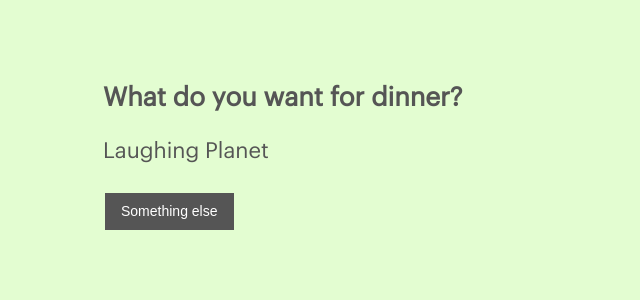
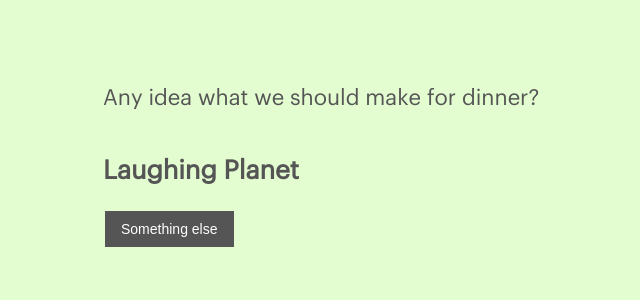
Before and after one commit to jonaschafer/jonaschafer.github.io, a Jekyll site: the page built from recipes.html, in a window 1280 px wide. Shown: the top 300 px of the page, without its empty margins (177-817 px from the left). Built offline with Jekyll 4.4.1, drawn with Linux system fonts in a browser that asks for light colours; part of the change alters nothing that is shown.

Commit message:
updated typography again and added href links to recipes

```diff
--- a/recipes.html
+++ b/recipes.html
@@ -5,8 +5,8 @@ title: Why, Hello There - The Portfolio of Jon Schafer
 
 <body class="bkg-color">
 
-  <h1>What do you want for dinner? </h1>
-  <p class="intro"><span id="message">Laughing Planet</span></p>
+  <p class="intro">Any idea what we should make for dinner?</p>
+  <h1><span id="message">Laughing Planet</span></h1>
   <button class="button" type="button" id="randomizer">Something else</button>
 
 <!-- Source: https://docs.google.com/spreadsheets/d/1jiJvIuWXqMinTJTamL4Eat5Z1pnXegUsUk3Db7wJ9_0/edit#gid=0 -->
@@ -15,18 +15,18 @@ title: Why, Hello There - The Portfolio of Jon Schafer
     (() => {
       const nouns = [
         '<a href="https://www.cookinglight.com/recipes/kale-radicchio-salad-run-fast-eat-slow" target="_blank">Shalanes Farro and Kale salad w/ HB eggs</a>',
-        'Adobe Chicken Tacos',
-        'Serious Eats Sloppy Joes with Jalapeno-carrot slaw',
-        'TJs Frozen Bean burgers with spinach salad',
-        'Tuna salad lettuce cups',
-        'Soy-Maple Turkey Lettuce Cups',
-        'Challah French Toast with Scrambled eggs, bacon',
-        'Sheet pan chicken with roasted carrots and cauliflower',
-        'Spaghetti with ground chuck meat sauce',
-        'Instant pot teriyaki with rice, veggies',
-        'Frozen meatballs and sweet potato tots',
-        'Breakfast burritos',
-        'Baked oatmeal',
+        '<a href="https://www.epicurious.com/recipes/member/views/easy-chicken-tacos-50113913" target="_blank">Adobo Chicken Tacos</a>',
+        '<a href="https://www.seriouseats.com/recipes/2010/04/sloppy-joes-with-barbecue-sauce-carrot-jalapeno-slaw-recipe.html" target="_blank">Serious Eats Sloppy Joes with Jalapeno-carrot slaw</a>',
+        'TJs Frozen Bean burgers with <a href="https://www.delish.com/cooking/recipe-ideas/a19695920/simple-spinach-salad-recipe/" target="_blank">Spinach salad</a>',
+        '<a href="https://dadwithapan.com/recipe/tuna-salad-lettuce-wrap/" target="_blank">Tuna salad lettuce cups</a>',
+        '<a href="" target="_blank">Soy-Maple Turkey Lettuce Cups</a>',
+        '<a href="" target="_blank">Challah French Toast with Scrambled eggs, bacon</a>',
+        '<a href="" target="_blank">Sheet pan chicken with roasted carrots and cauliflower</a>',
+        '<a href="" target="_blank">Spaghetti with ground chuck meat sauce</a>',
+        '<a href="" target="_blank">Instant pot teriyaki with rice, veggies</a>',
+        '<a href="" target="_blank">Frozen meatballs and sweet potato tots</a>',
+        '<a href="" target="_blank">Breakfast burritos</a>',
+        '<a href="" target="_blank">Baked oatmeal</a>',
       ];
 
       const sample = (arr) => {
```
